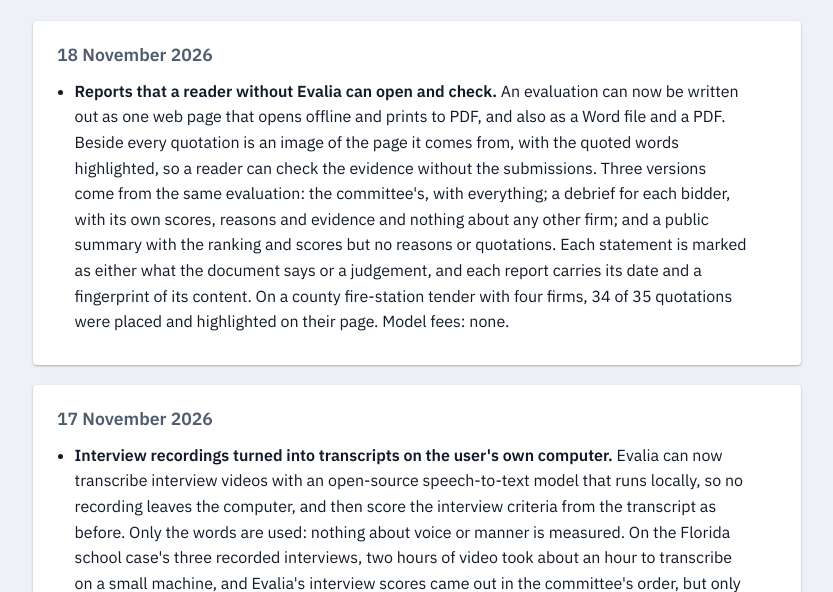
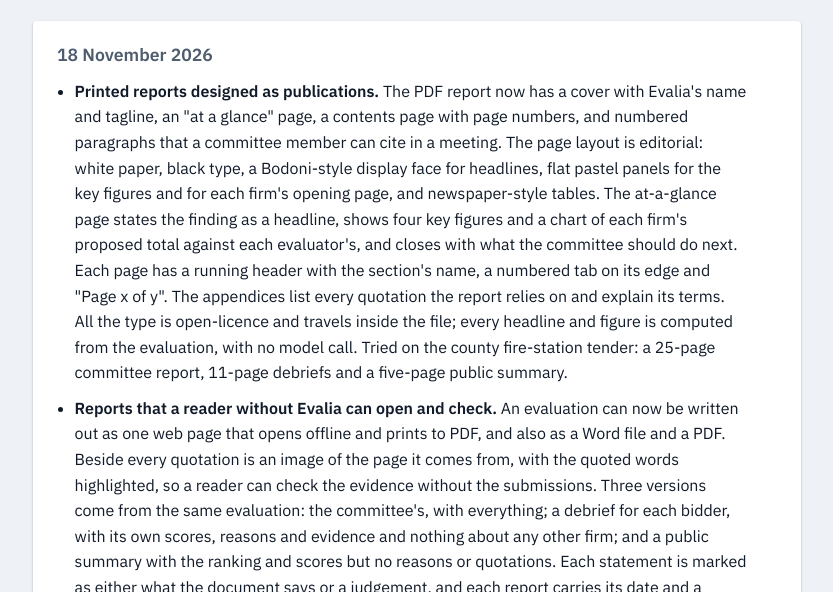
Before and after one commit to expoversal/expoversal.github.io, a plain HTML site: page Evalia/changelog.html in a window 1280 px wide. Shown: the part 208-800 px from the top of the page, without its empty margins (223-1056 px from the left). Drawn offline with Linux system fonts and the light colour scheme.

Commit message:
Evalia changelog: printed reports designed as publications
Co-Authored-By: Claude Opus 5.5 <noreply@anthropic.com>
Claude-Session: https://claude.ai/code/session_01QuvrVdQPLgRnpCZqph2mUL

```diff
--- a/Evalia/changelog.html
+++ b/Evalia/changelog.html
@@ -35,6 +35,7 @@ ul { margin: 0; padding-left: 1.1em } li { margin: 10px 0; max-width: 70ch }
 <h1>What&#x27;s new in Evalia</h1>
 <p class="lead">Changes to Evalia, newest first, written for people following the product. Results come from public tender records; firms are not named. Evalia proposes; the evaluation panel decides every score.</p>
 <section class="card"><h2>18 November 2026</h2><ul>
+<li><strong>Printed reports designed as publications.</strong> The PDF report now has a cover with Evalia's name and tagline, an "at a glance" page, a contents page with page numbers, and numbered paragraphs that a committee member can cite in a meeting. The page layout is editorial: white paper, black type, a Bodoni-style display face for headlines, flat pastel panels for the key figures and for each firm's opening page, and newspaper-style tables. The at-a-glance page states the finding as a headline, shows four key figures and a chart of each firm's proposed total against each evaluator's, and closes with what the committee should do next. Each page has a running header with the section's name, a numbered tab on its edge and "Page x of y". The appendices list every quotation the report relies on and explain its terms. All the type is open-licence and travels inside the file; every headline and figure is computed from the evaluation, with no model call. Tried on the county fire-station tender: a 25-page committee report, 11-page debriefs and a five-page public summary.</li>
 <li><strong>Reports that a reader without Evalia can open and check.</strong> An evaluation can now be written out as one web page that opens offline and prints to PDF, and also as a Word file and a PDF. Beside every quotation is an image of the page it comes from, with the quoted words highlighted, so a reader can check the evidence without the submissions. Three versions come from the same evaluation: the committee's, with everything; a debrief for each bidder, with its own scores, reasons and evidence and nothing about any other firm; and a public summary with the ranking and scores but no reasons or quotations. Each statement is marked as either what the document says or a judgement, and each report carries its date and a fingerprint of its content. On a county fire-station tender with four firms, 34 of 35 quotations were placed and highlighted on their page. Model fees: none.</li>
 </ul></section>
 <section class="card"><h2>17 November 2026</h2><ul>
```
